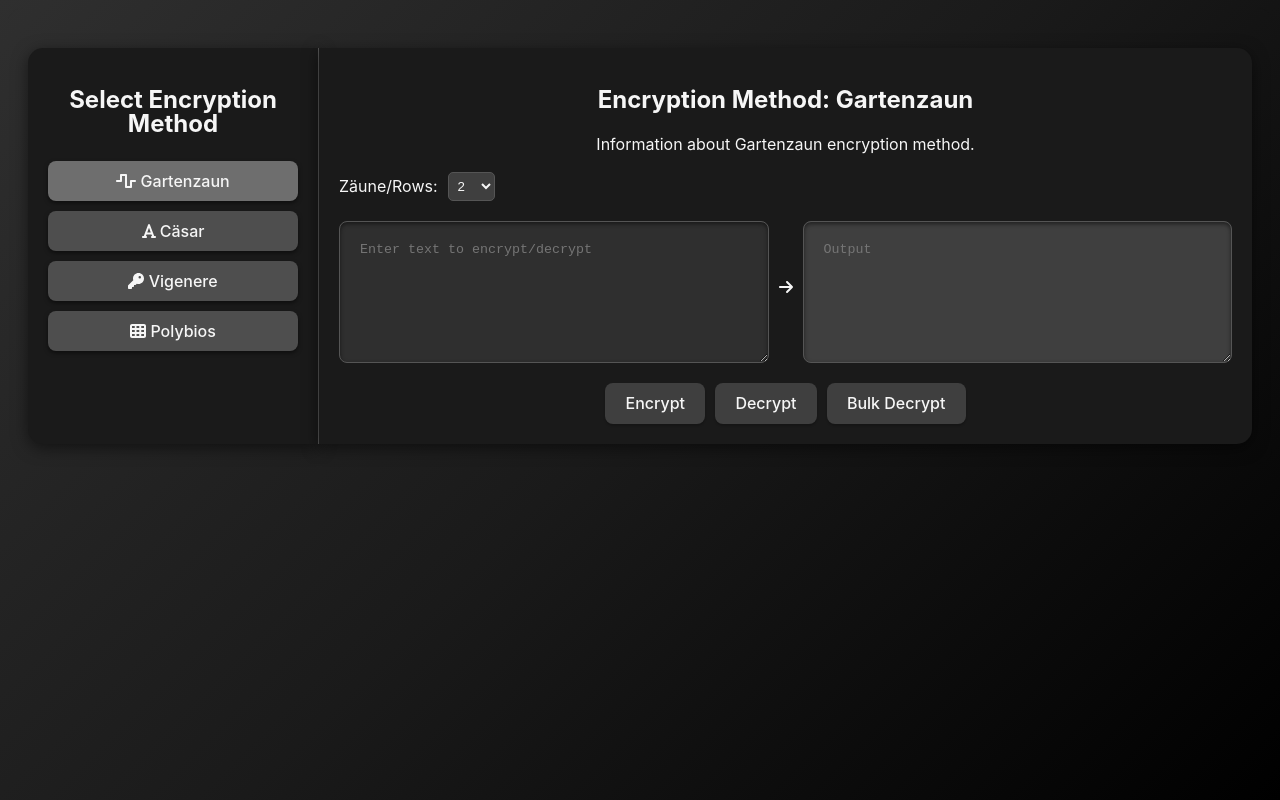
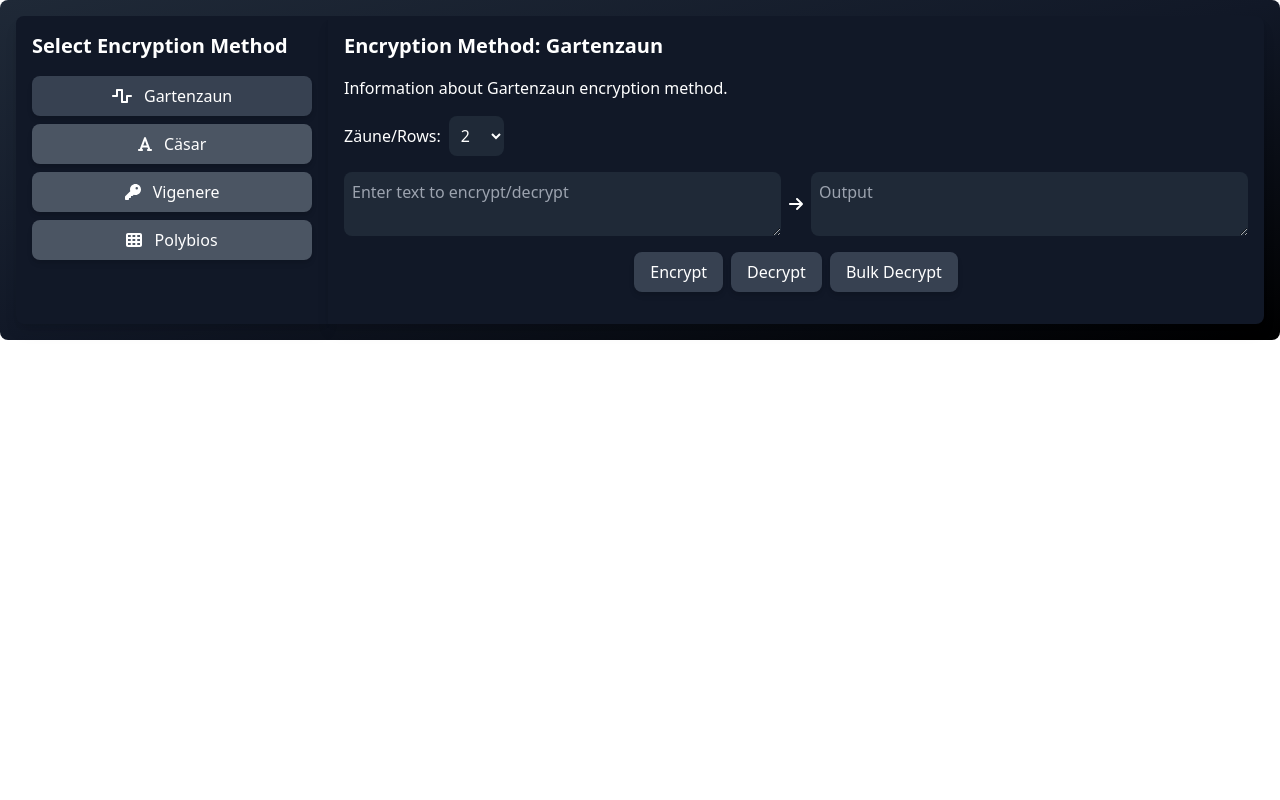
Before and after one commit to binary-blazer/encryption-decryption-app, a React (Vite) app: page / in a window 1280 px wide. Built offline with nearby package versions, Linux system fonts and the light colour scheme.

Commit message:
Upgrade the normal CSS to Tailwind CSS

```diff
--- a/index.html
+++ b/index.html
@@ -4,6 +4,7 @@
         <meta charset="UTF-8" />
         <meta name="viewport" content="width=device-width, initial-scale=1.0" />
         <title>Encryption & Decryption App</title>
+        <link href="https://cdn.jsdelivr.net/npm/tailwindcss@2.2.19/dist/tailwind.min.css" rel="stylesheet">
     </head>
 
     <body>
--- a/package.json
+++ b/package.json
@@ -23,7 +23,8 @@
         "preview": "vite preview",
         "tauri": "tauri",
         "format": "prettier --write .",
-        "format:check": "prettier --check ."
+        "format:check": "prettier --check .",
+        "postinstall": "tailwindcss build src/index.css -o dist/index.css"
     },
     "keywords": [
         "encryption",
@@ -39,7 +40,8 @@
         "@tauri-apps/api": "^2",
         "@tauri-apps/plugin-opener": "^2",
         "react": "^18.3.1",
-        "react-dom": "^18.3.1"
+        "react-dom": "^18.3.1",
+        "tailwindcss": "^2.2.19"
     },
     "devDependencies": {
         "@tauri-apps/cli": "^2",
--- a/src/App.css
+++ /dev/null
@@ -1,277 +0,0 @@
-:root {
-    font-family: Inter, Avenir, Helvetica, Arial, sans-serif;
-    font-size: 16px;
-    line-height: 24px;
-    font-weight: 400;
-
-    color: #f6f6f6;
-    background: linear-gradient(135deg, #2f2f2f 0%, #1a1a1a 50%, #000000 100%);
-    background-attachment: fixed;
-
-    font-synthesis: none;
-    text-rendering: optimizeLegibility;
-    -webkit-font-smoothing: antialiased;
-    -moz-osx-font-smoothing: grayscale;
-    -webkit-text-size-adjust: 100%;
-}
-
-.container {
-    margin: 0;
-    display: flex;
-    flex-direction: column;
-    justify-content: center;
-    text-align: center;
-    background: linear-gradient(135deg, #2f2f2f 0%, #1a1a1a 50%, #000000 100%);
-    background-attachment: fixed;
-    padding: 20px;
-    border-radius: 15px;
-}
-
-.flex-row {
-    display: flex;
-    width: 100%;
-    margin-top: 20px;
-}
-
-.column {
-    padding: 20px;
-}
-
-.sidebar {
-    background-color: #1a1a1a;
-    border-right: 1px solid #555;
-    width: 250px;
-    border-radius: 15px 0px 0px 15px;
-    box-shadow: 0 4px 16px rgba(0, 0, 0, 0.5);
-}
-
-.content {
-    background-color: #1a1a1a;
-    flex: 1;
-    border-radius: 0px 15px 15px 0px;
-    box-shadow: 0 4px 16px rgba(0, 0, 0, 0.5);
-}
-
-textarea {
-    width: 100%;
-    height: 100px;
-    margin-top: 10px;
-    background-color: #2f2f2f;
-    color: #f6f6f6;
-    border: 1px solid #555;
-    border-radius: 8px;
-    padding: 10px;
-    box-shadow: inset 0 2px 4px rgba(0, 0, 0, 0.5);
-}
-
-.input-output-container {
-    display: flex;
-    align-items: center;
-    margin-top: 10px;
-}
-
-.input-text {
-    flex: 1;
-    margin-right: 10px;
-    padding: 20px;
-}
-
-.output-text {
-    flex: 1;
-    margin-left: 10px;
-    background-color: #3f3f3f;
-    color: #f6f6f6;
-    border: 1px solid #555;
-    border-radius: 8px;
-    padding: 20px;
-    box-shadow: inset 0 2px 4px rgba(0, 0, 0, 0.5);
-}
-
-.button-container {
-    display: flex;
-    justify-content: center;
-    margin-top: 20px;
-    gap: 10px;
-}
-
-.arrow-icon {
-    color: #f6f6f6;
-}
-
-.tabs {
-    display: flex;
-    flex-direction: column;
-}
-
-.tab {
-    padding: 10px;
-    margin: 5px 0;
-    background-color: #4e4e4e;
-    color: #f6f6f6;
-    border: none;
-    cursor: pointer;
-    transition: background-color 0.3s;
-    border-radius: 8px;
-    box-shadow: 0 2px 4px rgba(0, 0, 0, 0.5);
-}
-
-.tab.active {
-    background-color: #6e6e6e;
-}
-
-.tab:hover {
-    background-color: #6e6e6e;
-}
-
-.row {
-    display: flex;
-    justify-content: start;
-}
-
-a {
-    font-weight: 500;
-    color: #d4af37;
-    text-decoration: inherit;
-}
-
-a:hover {
-    color: #c49b2e;
-}
-
-h1 {
-    text-align: center;
-}
-
-input,
-button {
-    border-radius: 8px;
-    border: 1px solid transparent;
-    padding: 0.6em 1.2em;
-    font-size: 1em;
-    font-weight: 500;
-    font-family: inherit;
-    color: #f6f6f6;
-    background-color: #3f3f3f;
-    transition: border-color 0.25s;
-    box-shadow: 0 2px 2px rgba(0, 0, 0, 0.2);
-}
-
-button {
-    cursor: pointer;
-}
-
-button:hover {
-    border-color: #d4af37;
-}
-
-button:active {
-    border-color: #d4af37;
-    background-color: #555;
-}
-
-input,
-button {
-    outline: none;
-}
-
-@media (prefers-color-scheme: dark) {
-    :root {
-        color: #f6f6f6;
-        background: linear-gradient(
-            135deg,
-            #2f2f2f 0%,
-            #1a1a1a 50%,
-            #000000 100%
-        );
-        background-attachment: fixed;
-    }
-
-    a:hover {
-        color: #c49b2e;
-    }
-
-    input,
-    button {
-        color: #ffffff;
-        background-color: #0f0f0f98;
-    }
-
-    button:active {
-        background-color: #0f0f0f69;
-    }
-}
-
-.fade-enter {
-    opacity: 0;
-    transform: translateY(-20px);
-}
-
-.fade-enter-active {
-    opacity: 1;
-    transform: translateY(0);
-    transition:
-        opacity 0.5s,
-        transform 0.5s;
-}
-
-.fade-exit {
-    opacity: 1;
-    transform: translateY(0);
-}
-
-.fade-exit-active {
-    opacity: 0;
-    transform: translateY(20px);
-    transition:
-        opacity 0.5s,
-        transform 0.5s;
-}
-
-.shift-selector {
-    margin-top: 10px;
-    display: flex;
-    align-items: center;
-    gap: 10px;
-}
-
-.shift-selector label {
-    font-size: 1em;
-    color: #f6f6f6;
-}
-
-.shift-selector select {
-    padding: 5px;
-    border-radius: 5px;
-    background-color: #3f3f3f;
-    color: #f6f6f6;
-    border: 1px solid #555;
-}
-
-.vigenere-key-selector {
-    margin-top: 10px;
-    display: flex;
-    align-items: center;
-    gap: 10px;
-}
-
-.bulk-decrypt-results {
-    margin-top: 20px;
-    padding: 10px;
-    background-color: #3f3f3f;
-    color: #f6f6f6;
-    border: 1px solid #555;
-    border-radius: 8px;
-    box-shadow: 0 2px 4px rgba(0, 0, 0, 0.5);
-    max-height: 300px;
-    overflow-y: auto;
-}
-
-.bulk-decrypt-results h3 {
-    margin-bottom: 10px;
-}
-
-.bulk-decrypt-results pre {
-    text-align: left;
-    white-space: pre-wrap;
-    word-wrap: break-word;
-}
--- a/src/App.tsx
+++ b/src/App.tsx
@@ -7,7 +7,6 @@ import {
     faKey,
     faTh,
 } from "@fortawesome/free-solid-svg-icons";
-import "./App.css";
 
 const encryptionMethods = [
     { name: "Gartenzaun", icon: faWaveSquare },
@@ -224,43 +223,44 @@ function App() {
     }
 
     return (
-        <main className="container">
-            <div className="flex-row">
-                <div className="column sidebar">
-                    <h2>Select Encryption Method</h2>
-                    <div className="tabs">
+        <main className="container mx-auto p-4 bg-gradient-to-br from-gray-800 via-gray-900 to-black text-white rounded-lg">
+            <div className="flex flex-col md:flex-row">
+                <div className="md:w-1/4 p-4 bg-gray-900 rounded-l-lg shadow-lg">
+                    <h2 className="text-xl font-bold mb-4">Select Encryption Method</h2>
+                    <div className="flex flex-col space-y-2">
                         {encryptionMethods.map((method) => (
                             <button
                                 key={method.name}
-                                className={`tab ${encryptionMethod === method.name ? "active" : ""}`}
+                                className={`py-2 px-4 rounded-lg shadow-md transition-colors duration-300 ${encryptionMethod === method.name ? "bg-gray-700" : "bg-gray-600 hover:bg-gray-700"}`}
                                 onClick={() => setEncryptionMethod(method.name)}
                             >
-                                <FontAwesomeIcon icon={method.icon} />{" "}
+                                <FontAwesomeIcon icon={method.icon} className="mr-2" />{" "}
                                 {method.name}
                             </button>
                         ))}
                     </div>
                 </div>
-                <div className="column content">
-                    <h2>Encryption Method: {encryptionMethod}</h2>
-                    <p>
+                <div className="md:w-3/4 p-4 bg-gray-900 rounded-r-lg shadow-lg">
+                    <h2 className="text-xl font-bold mb-4">Encryption Method: {encryptionMethod}</h2>
+                    <p className="mb-4">
                         Information about {encryptionMethod} encryption method.
                     </p>
                     {encryptionMethod === "Polybios" && (
                         <div>
-                            <h3>Polybios Matrix:</h3>
-                            <pre>{JSON.stringify(polybiosMatrix, null, 2)}</pre>
+                            <h3 className="text-lg font-semibold mb-2">Polybios Matrix:</h3>
+                            <pre className="bg-gray-800 p-2 rounded-lg">{JSON.stringify(polybiosMatrix, null, 2)}</pre>
                         </div>
                     )}
                     {encryptionMethod === "Cäsar" && (
-                        <div className="shift-selector">
-                            <label htmlFor="shift">Shift:</label>
+                        <div className="flex items-center mb-4">
+                            <label htmlFor="shift" className="mr-2">Shift:</label>
                             <select
                                 id="shift"
                                 value={caesarShift}
                                 onChange={(e) =>
                                     setCaesarShift(parseInt(e.target.value))
                                 }
+                                className="p-2 bg-gray-800 rounded-lg"
                             >
                                 {Array.from(
                                     { length: 25 },
@@ -274,14 +274,15 @@ function App() {
                         </div>
                     )}
                     {encryptionMethod === "Gartenzaun" && (
-                        <div className="shift-selector">
-                            <label htmlFor="rails">Zäune/Rows:</label>
+                        <div className="flex items-center mb-4">
+                            <label htmlFor="rails" className="mr-2">Zäune/Rows:</label>
                             <select
                                 id="rails"
                                 value={numRails}
                                 onChange={(e) =>
                                     setNumRails(parseInt(e.target.value))
                                 }
+                                className="p-2 bg-gray-800 rounded-lg"
                             >
                                 {Array.from(
                                     { length: 10 },
@@ -295,45 +296,46 @@ function App() {
                         </div>
                     )}
                     {encryptionMethod === "Vigenere" && (
-                        <div className="vigenere-key-selector">
-                            <label htmlFor="vigenere-key">Key:</label>
+                        <div className="flex items-center mb-4">
+                            <label htmlFor="vigenere-key" className="mr-2">Key:</label>
                             <input
                                 id="vigenere-key"
                                 type="text"
                                 value={vigenereKey}
                                 onChange={(e) => setVigenereKey(e.target.value)}
+                                className="p-2 bg-gray-800 rounded-lg"
                             />
                         </div>
                     )}
-                    <div className="input-output-container">
+                    <div className="flex items-center mb-4">
                         <textarea
-                            className="input-text"
+                            className="w-full p-2 bg-gray-800 rounded-lg"
                             placeholder="Enter text to encrypt/decrypt"
                             value={inputText}
                             onChange={(e) => setInputText(e.target.value)}
                         />
                         <FontAwesomeIcon
                             icon={faArrowRight}
-                            className="arrow-icon"
+                            className="mx-2 text-white"
                         />
                         <textarea
-                            className="output-text"
+                            className="w-full p-2 bg-gray-800 rounded-lg"
                             placeholder="Output"
                             value={outputText}
                             readOnly
                         />
                     </div>
-                    <div className="button-container">
-                        <button onClick={handleEncrypt}>Encrypt</button>
-                        <button onClick={handleDecrypt}>Decrypt</button>
+                    <div className="flex justify-center space-x-2 mb-4">
+                        <button onClick={handleEncrypt} className="py-2 px-4 bg-gray-700 rounded-lg shadow-md hover:bg-gray-600 transition-colors duration-300">Encrypt</button>
+                        <button onClick={handleDecrypt} className="py-2 px-4 bg-gray-700 rounded-lg shadow-md hover:bg-gray-600 transition-colors duration-300">Decrypt</button>
                         {(encryptionMethod === "Gartenzaun" || encryptionMethod === "Cäsar") && (
-                            <button onClick={handleBulkDecrypt}>Bulk Decrypt</button>
+                            <button onClick={handleBulkDecrypt} className="py-2 px-4 bg-gray-700 rounded-lg shadow-md hover:bg-gray-600 transition-colors duration-300">Bulk Decrypt</button>
                         )}
                     </div>
                     {bulkDecryptResults && (
-                        <div className="bulk-decrypt-results">
-                            <h3>Bulk Decrypt Results:</h3>
-                            <pre>{bulkDecryptResults}</pre>
+                        <div className="bg-gray-800 p-4 rounded-lg shadow-md">
+                            <h3 className="text-lg font-semibold mb-2">Bulk Decrypt Results:</h3>
+                            <pre className="whitespace-pre-wrap">{bulkDecryptResults}</pre>
                         </div>
                     )}
                 </div>
--- a/vite.config.ts
+++ b/vite.config.ts
@@ -1,12 +1,13 @@
 import { defineConfig } from "vite";
 import react from "@vitejs/plugin-react";
+import tailwindcss from "tailwindcss";
 
 // @ts-expect-error process is a nodejs global
 const host = process.env.TAURI_DEV_HOST;
 
 // https://vitejs.dev/config/
 export default defineConfig(async () => ({
-    plugins: [react()],
+    plugins: [react(), tailwindcss()],
 
     // Vite options tailored for Tauri development and only applied in `tauri dev` or `tauri build`
     //
```
Also changed, not shown: tsconfig.json (line endings or trailing spaces).
